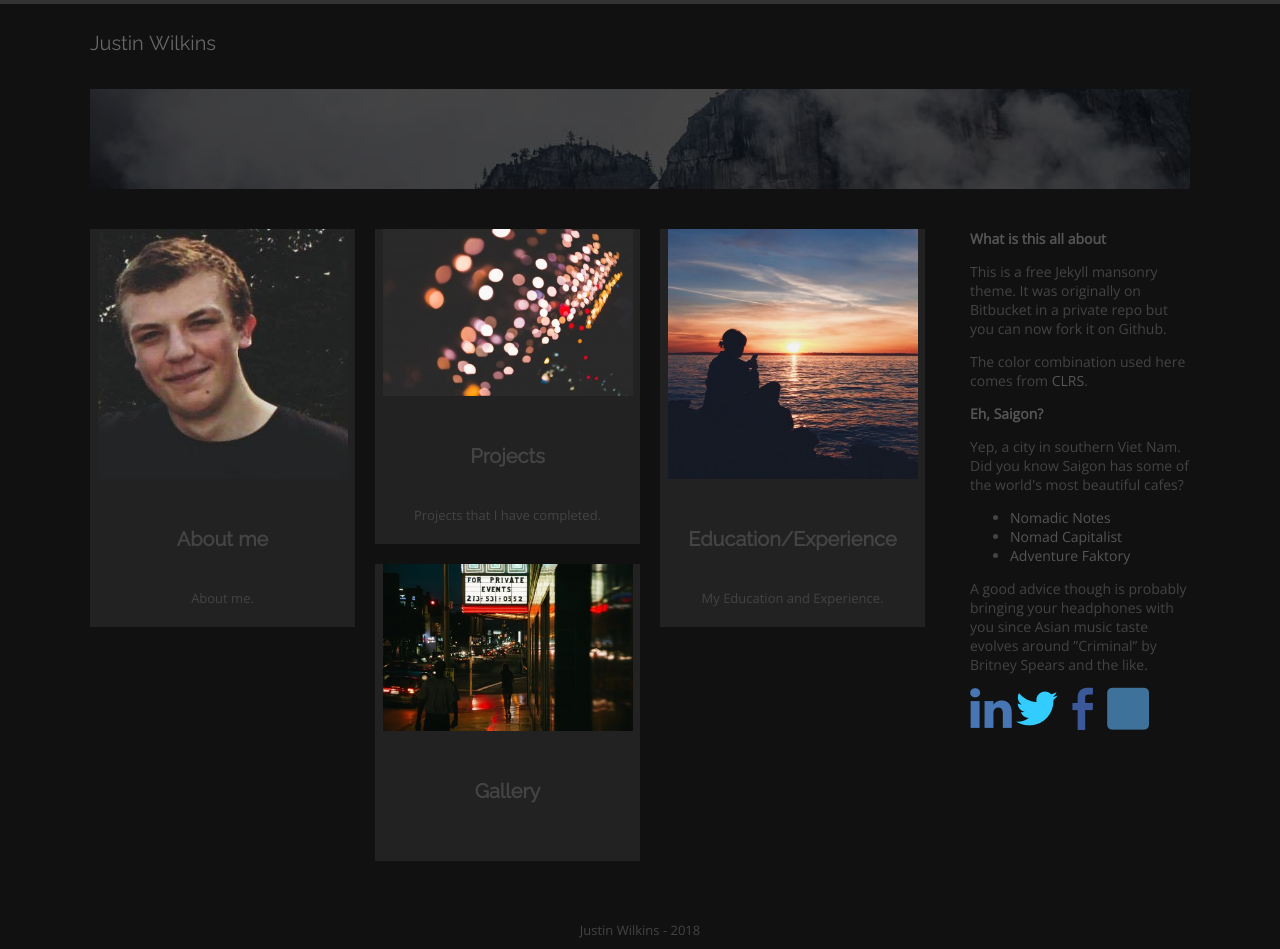
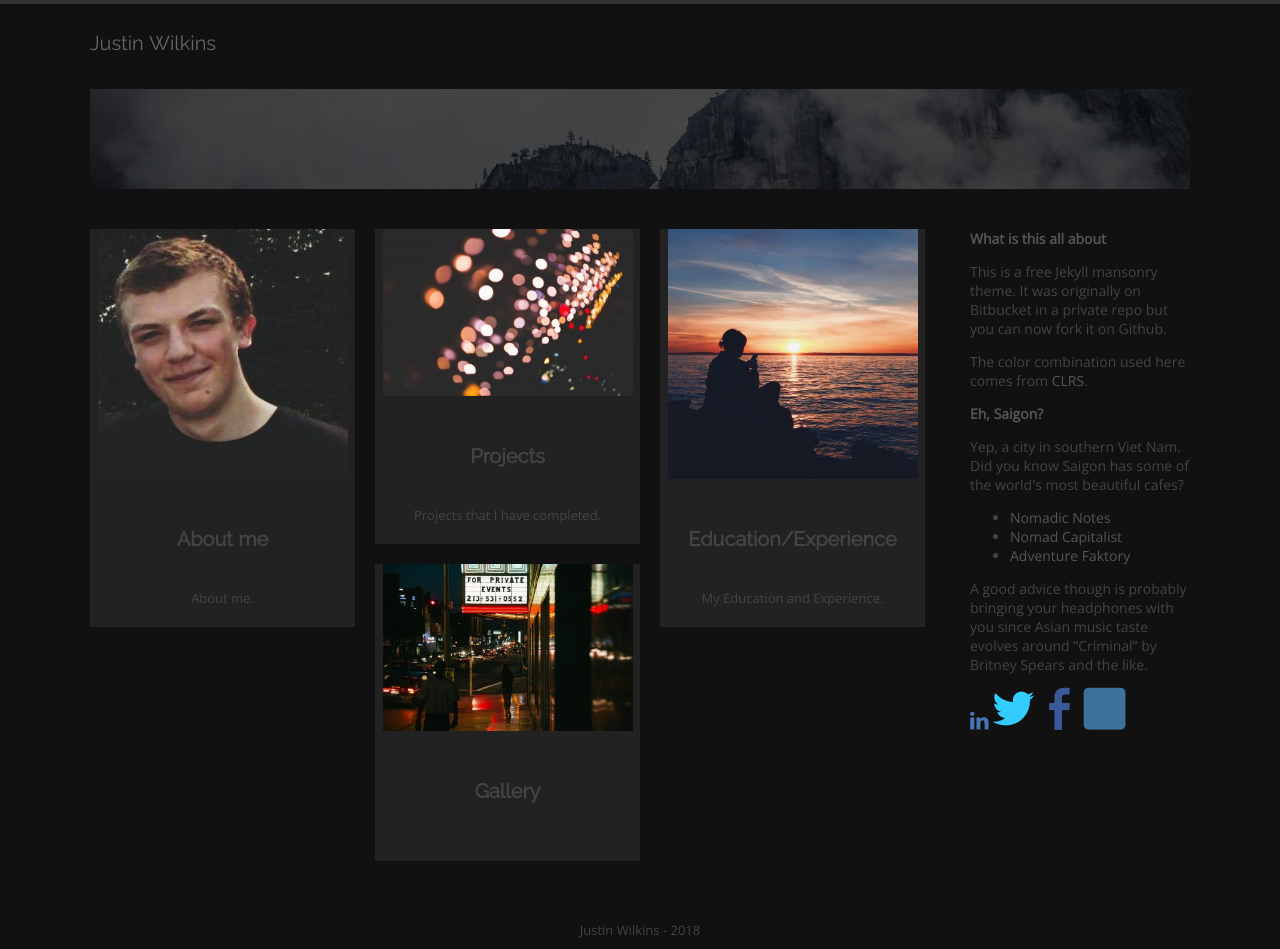
Before and after one commit to BJJohnston/Jwilks, a Jekyll site: the page built from index.html, in a window 1280 px wide. Built offline with Jekyll 4.4.1, drawn with Linux system fonts in a browser that asks for light colours; some web fonts are replaced.

Commit message:
Updated '_includes/sidebar.html' via CloudCannon

```diff
--- a/_includes/sidebar.html
+++ b/_includes/sidebar.html
@@ -20,7 +20,7 @@ Yep, a city in southern Viet Nam. Did you know Saigon has some of the world's mo
 </p>
 
 <a href="{{site.linkedin}}">
-  <i class="icon-3x icon-linkedin"></i>
+  <i class="icon-large icon-linkedin"></i>
 </a>
 
 <a href="{{site.twitter}}">
```
